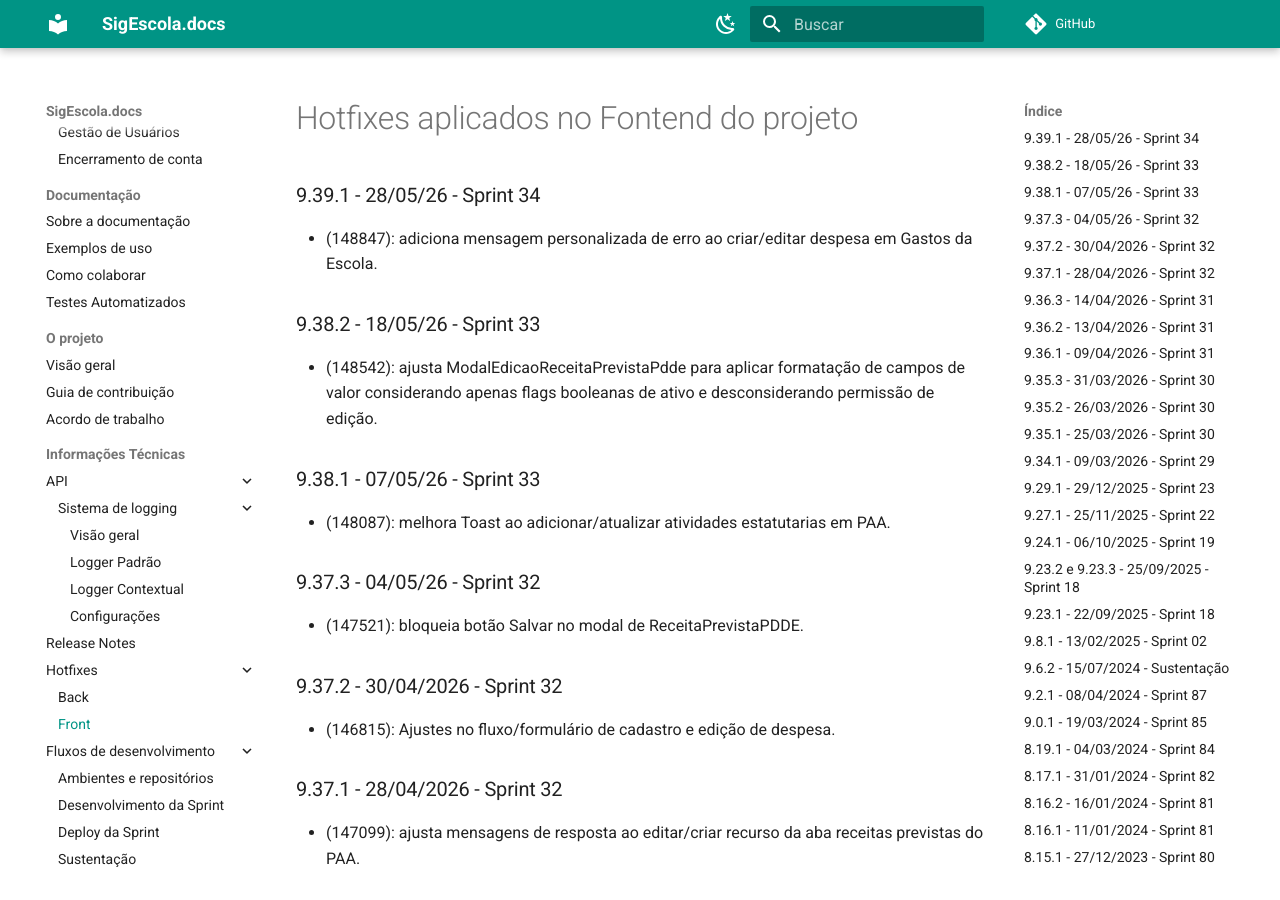
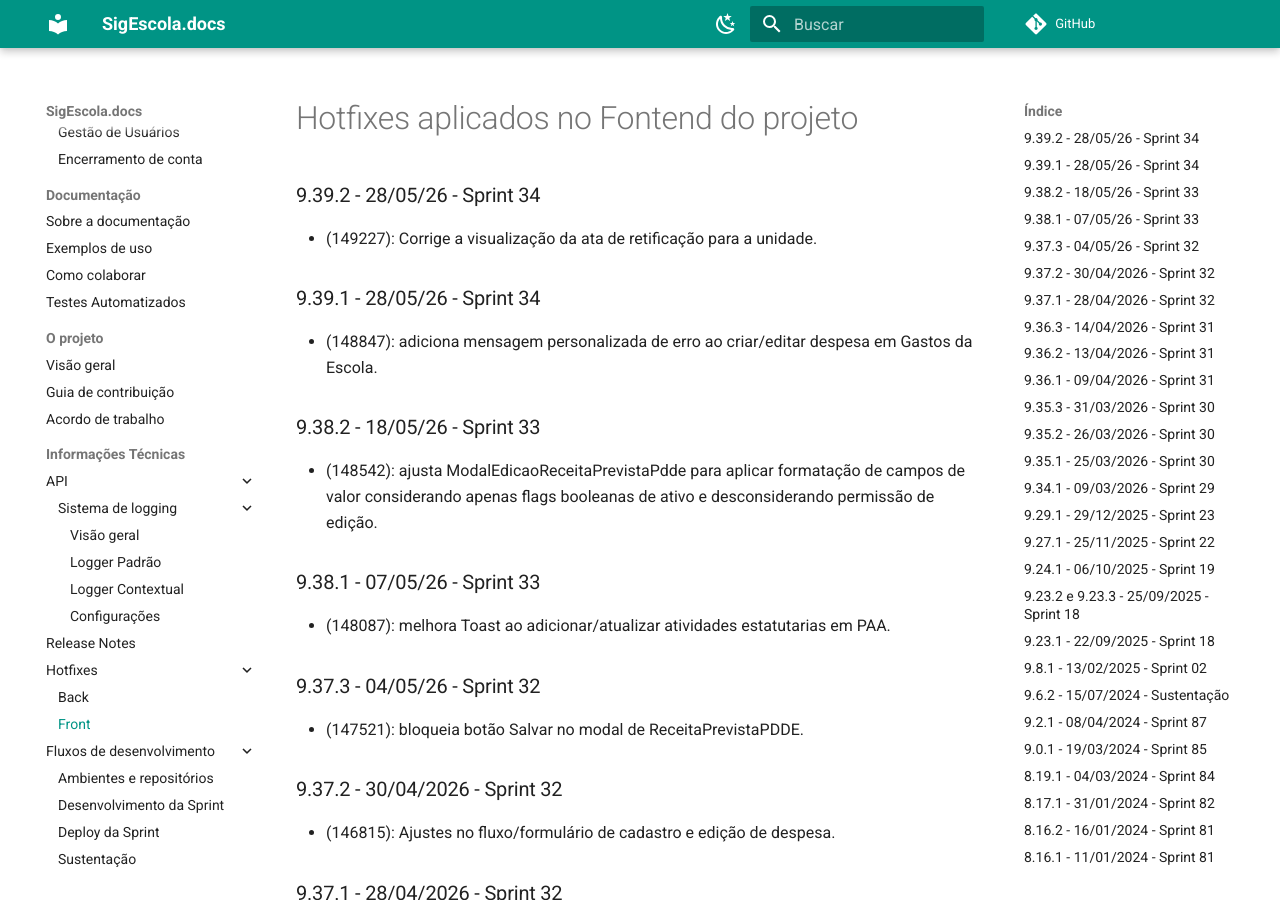
Before and after one commit to prefeiturasp/SME-PTRF-Docs, an MkDocs documentation site: the page built from docs/projeto/hotfixes_front.md, in a window 1280 px wide and 900 px high. Built offline with MkDocs 1.6.1 and Material for MkDocs 9.7.7, drawn with Linux system fonts in a browser that asks for light colours; comment, search, counter and statistics services are not loaded.

Commit message:
Update hotfixes_front.md

```diff
--- a/docs/projeto/hotfixes_front.md
+++ b/docs/projeto/hotfixes_front.md
@@ -1,4 +1,7 @@
 # Hotfixes aplicados no Fontend do projeto
+
+### 9.39.2 - 28/05/26 - Sprint 34
+* (149227): Corrige a visualização da ata de retificação para a unidade.
 
 ### 9.39.1 - 28/05/26 - Sprint 34
 * (148847): adiciona mensagem personalizada de erro ao criar/editar despesa em Gastos da Escola.
```
